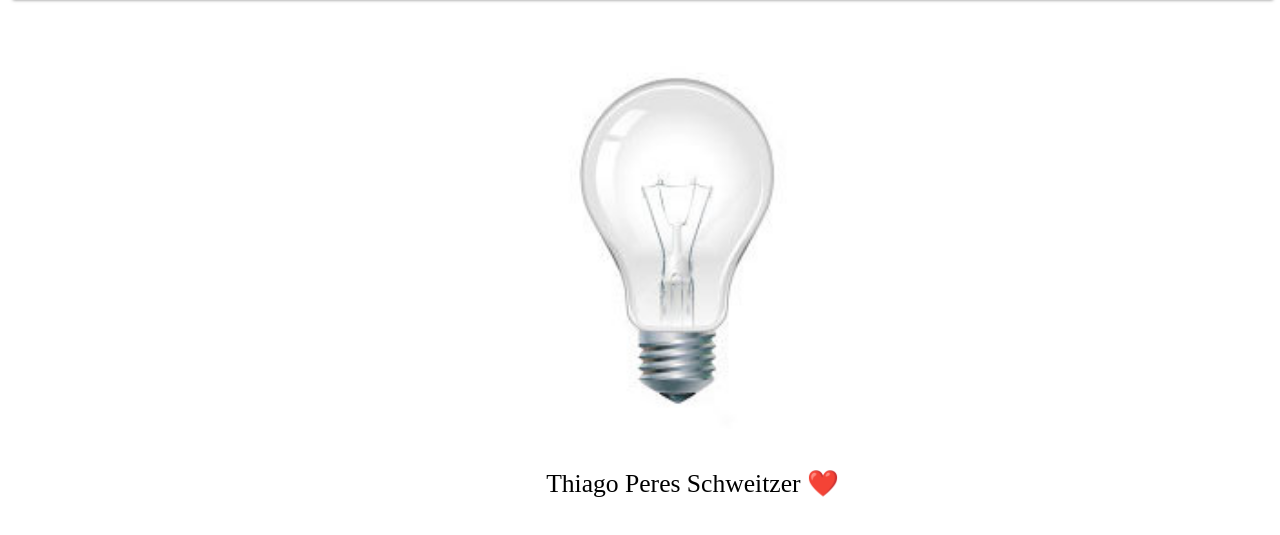
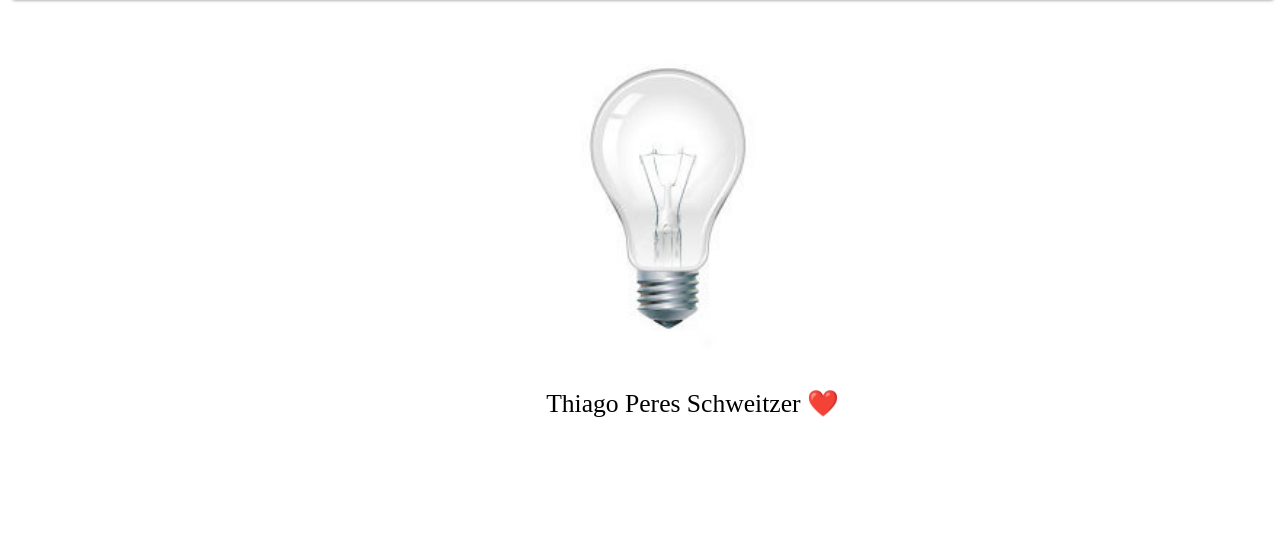
Before and after one commit to thiagoperess/lampada-acende-js, a plain HTML site: page index.html in a window 1280 px wide. Shown: the part 117-652 px from the top of the page. Drawn offline with Linux system fonts and the light colour scheme.

Commit message:
reducao img

```diff
--- a/index.html
+++ b/index.html
@@ -15,9 +15,9 @@
         }
 
         img {
-            widows: 250px;
-            height:250px;
-            margin-left: 240pt;
+            widows: 200px;
+            height:200px;
+            margin-left: 250pt;
         }
 
         footer#name {
```
